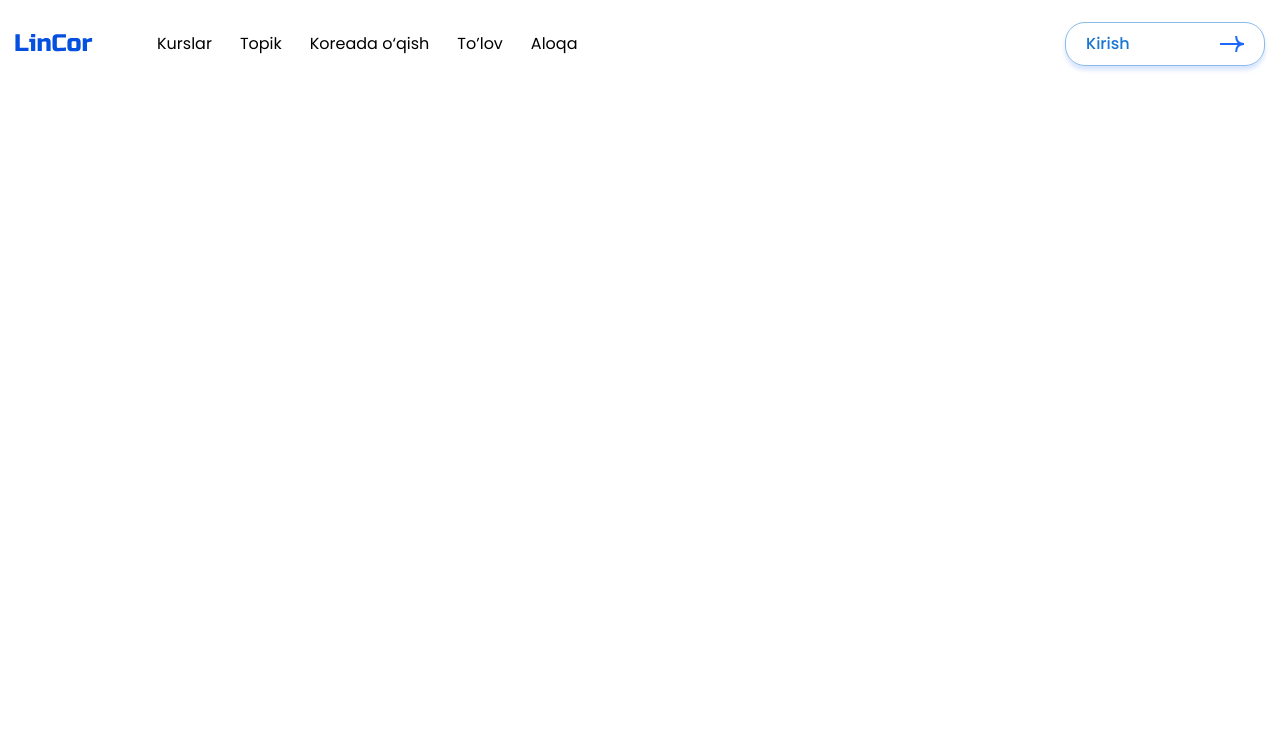
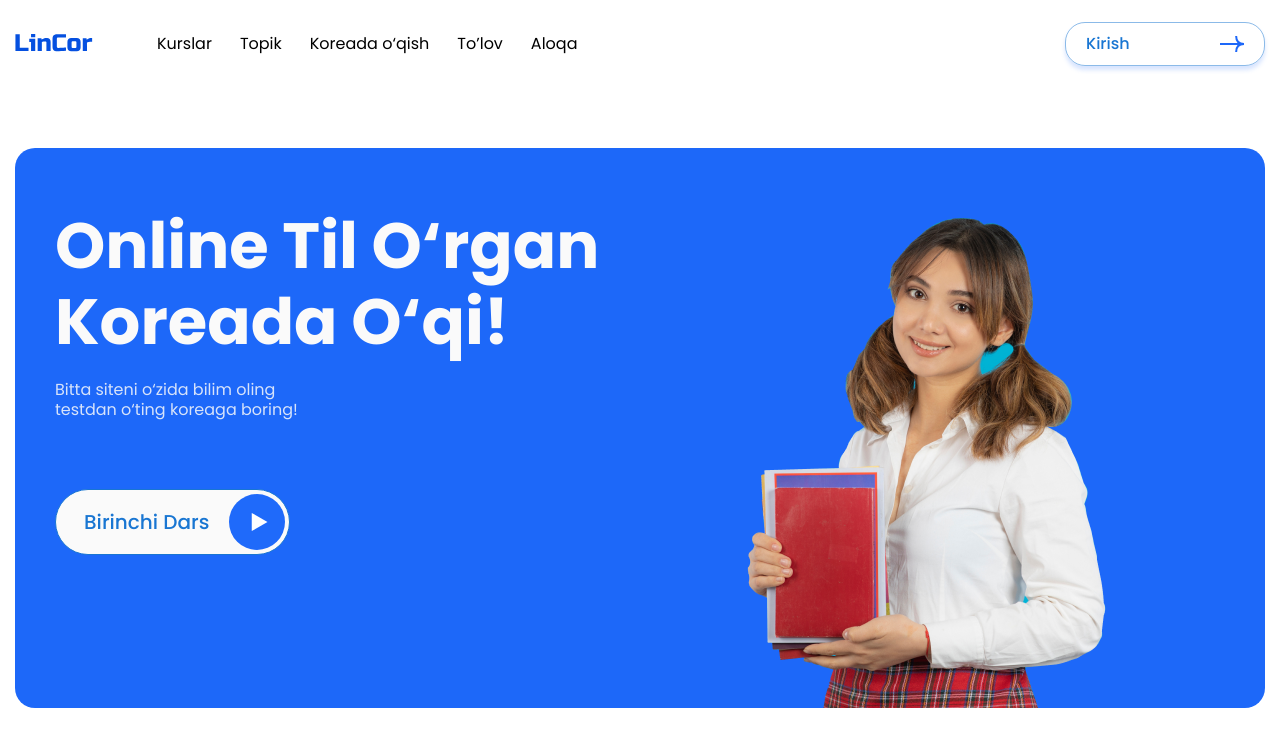
Before and after one commit to Akmaljon571/prod, a React (Create React App) app: page / in a window 1280 px wide. Shown: the top 746 px of the page. Built offline with nearby package versions, Linux system fonts and the light colour scheme.

Commit message:
finish: Hero section

```diff
--- a/src/App.jsx
+++ b/src/App.jsx
@@ -1,10 +1,11 @@
-import { Header, Main, Footer, Container } from './components';
+import { Header, Main, Footer, Container, Hero } from './components';
 import './App.scss';
 
 function App() {
   return (
     <Container>
       <Header />
+      <Hero />
       {/* <Main />
       <Footer /> */}
     </Container>
--- a/src/components/header/header.jsx
+++ b/src/components/header/header.jsx
@@ -1,9 +1,9 @@
 import { Link } from 'react-router-dom';
+import { Button } from '@mui/material';
+import { useState } from 'react';
 import logo from '../../img/LinCor.svg';
-import { Button } from '@mui/material';
 import vector from '../../img/header-vector.svg';
 import sVector from '../../img/profile-vector.svg';
-import { useState } from 'react';
 import book from '../../img/book-open.svg';
 import tolov from '../../img/credit-card.svg';
 import profil from '../../img/user.svg';
--- a/src/components/hero/hero.jsx
+++ b/src/components/hero/hero.jsx
@@ -0,0 +1,22 @@
+import './hero.scss';
+import { Button } from '@mui/material';
+import player from '../../img/video-player.svg';
+import girl from '../../img/hero-girl.png';
+
+function Hero() {
+  return (
+    <div className="hero">
+      <div className="left">
+        <h1>online Til o‘rgan Koreada o‘qi!</h1>
+        <p>Bitta siteni o‘zida bilim oling testdan o‘ting koreaga boring!</p>
+        <Button variant="text">
+          birinchi dars
+          <img src={player} alt="Video player" />
+        </Button>
+      </div>
+      <img className="right" src={girl} alt="Hero Girl" />
+    </div>
+  );
+}
+
+export default Hero;
--- a/src/components/hero/hero.scss
+++ b/src/components/hero/hero.scss
@@ -0,0 +1,156 @@
+.hero {
+  display: flex;
+  align-items: flex-start;
+  justify-content: space-between;
+  width: 100%;
+  border-radius: 20px;
+  background-color: #1d68f9;
+  height: 560px;
+  overflow: hidden;
+  padding: 60px 159px 0 40px;
+  margin-top: 60px;
+  margin-bottom: 60px;
+
+  .left {
+    h1 {
+      font-family: Poppins;
+      font-size: 64px;
+      font-weight: 700;
+      line-height: 76px;
+      letter-spacing: 0em;
+      text-align: left;
+      color: #fafafa;
+      text-transform: capitalize;
+      margin: 0;
+    }
+
+    p {
+      margin-top: 20px;
+      width: 262px;
+      color: #fafafad7;
+      font-family: Poppins;
+      font-size: 16px;
+      font-weight: 400;
+      line-height: 20px;
+      letter-spacing: 0em;
+      text-align: left;
+      margin-bottom: 69px;
+    }
+
+    button {
+      border-radius: 40px;
+      border: 1px solid;
+      background-color: #fafafa;
+      padding: 4px;
+      padding-left: 28px;
+      display: flex;
+      align-items: center;
+      gap: 20px;
+      font-family: Poppins;
+      font-size: 20px;
+      font-weight: 500;
+      line-height: 20px;
+      letter-spacing: 0em;
+      text-align: left;
+      text-transform: capitalize;
+
+      img {
+        width: 56px;
+        height: 56px;
+      }
+    }
+  }
+
+  .right {
+    margin-top: 10px;
+  }
+}
+
+@media screen and (max-width: 1000px) {
+  .hero {
+    padding: 60px 40px 0 40px;
+    height: 463px;
+
+    .left {
+      h1 {
+        font-family: Poppins;
+        font-size: 48px;
+        font-weight: 700;
+        line-height: 76px;
+        letter-spacing: 0em;
+        text-align: left;
+      }
+
+      p {
+        font-family: Poppins;
+        font-size: 16px;
+        font-weight: 400;
+        line-height: 20px;
+        letter-spacing: 0em;
+        text-align: left;
+      }
+    }
+
+    .right {
+      width: 317px;
+      height: 400px;
+    }
+  }
+}
+
+@media screen and (max-width: 361px) {
+    .hero {
+      padding: 25px 20px 0 20px;
+      height: 280px;
+      margin-top: 7px;
+
+      .left {
+        h1 {
+            font-family: Poppins;
+            font-size: 22px;
+            font-weight: 700;
+            line-height: 28px;
+            letter-spacing: 0em;
+            text-align: left;
+
+        }
+
+        p {
+            font-family: Poppins;
+            font-size: 14px;
+            font-weight: 400;
+            line-height: 20px;
+            letter-spacing: 0em;
+            text-align: left;
+            width: 198px;
+            margin-bottom: 23px;
+        }
+
+        button {
+            width: 153px;
+            font-family: Poppins;
+font-size: 16px;
+font-weight: 400;
+line-height: 20px;
+letter-spacing: 0em;
+text-align: left;
+padding: 6px 15px;
+white-space: nowrap;
+gap: 11px;
+
+img {
+    width: 24px;
+    height: 24px;
+}
+
+}
+}
+
+.right {
+          margin-left: -50px;
+        width: 185px;
+        height: 210px;
+        margin-top: 50px;
+      }
+    }
+  }
--- a/src/components/index.js
+++ b/src/components/index.js
@@ -2,5 +2,6 @@ import Container from './container/container';
 import Footer from './footer/footer';
 import Header from './header/header';
 import Main from './main/main';
+import Hero from './hero/hero';
 
-export { Header, Main, Footer, Container };
+export { Header, Main, Footer, Container, Hero };
```
Also changed, not shown: src/img/hero-girl.png (added), src/img/video-player.svg (added).
